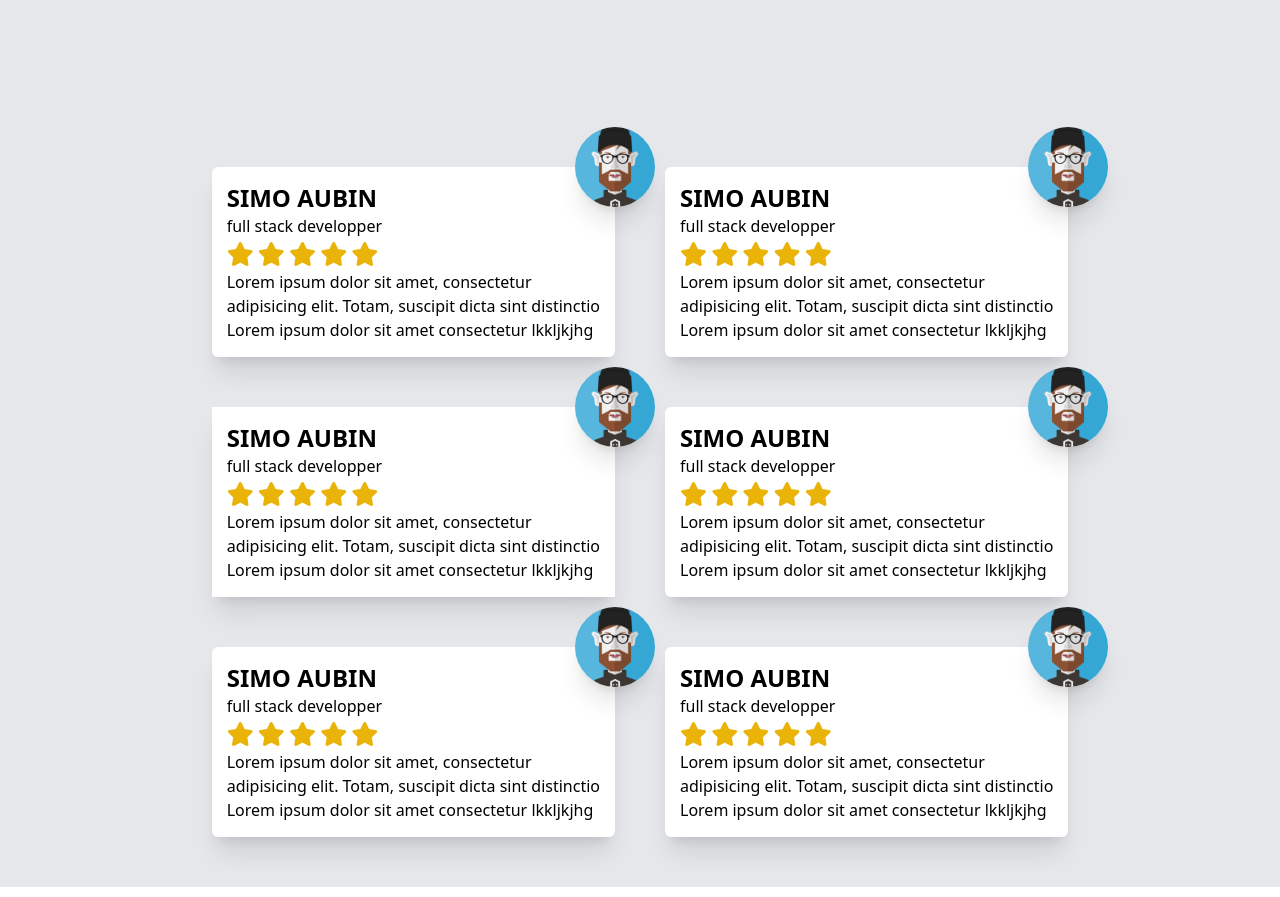
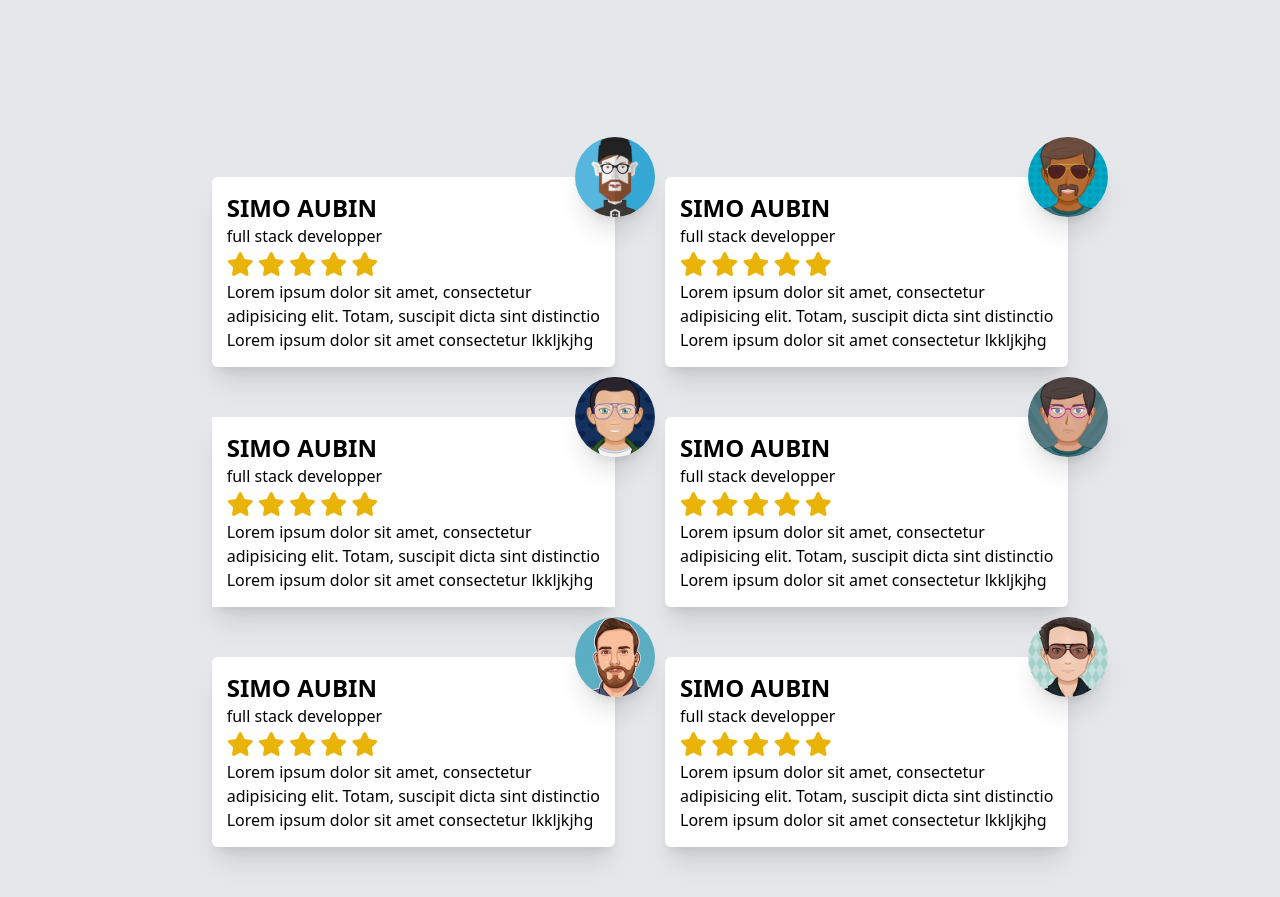
Before and after one commit to boris2442/galeriesimodev, a website: page src/index.html in a window 1280 px wide. Shown: the part 5303-6200 px from the top of the page. Drawn offline with nearby package versions, Linux system fonts and the light colour scheme.

Commit message:
insertion des images

```diff
--- a/src/index.html
+++ b/src/index.html
@@ -327,20 +327,20 @@
 
 
     <div class="flex gap-[30px]  justify-center">
-<div class="flex flex-col text-center">
+<div class="flex flex-col text-center  border-[1px] border-solid border-black pb-[10px]">
     <img src="/imgs/features-01.jpg" alt="" class=" clip rounded-lg ">
     <h3 class="quality text-center font-bold text-3xl py-[40px] relative">Quality</h3>
     <p class="text-center">Lorem, ipsum dolor sit amet <br> consectetur adipisicing elit. Nihil ipsam <br> quos cum, rerum obcaecati perferendis!</p>
     <button class=" px-[10px] py-[5px] border-[5px] border-solid inline-block w-[150px] mx-auto mt-[20px] rounded-2xl border-red-600 text-2xl text-red-600 font-bold">Lire plus</button>
 </div>
-<div class="flex flex-col text-center">
+<div class="flex flex-col text-center  border-[1px] border-solid border-black pb-[10px]">
     <img src="/imgs/features-02.jpg" alt="" class=" clip bg-gray-200 rounded-lg">
-    <!-- <h3 class=" time text-center font-bold py-[40px] text-3xl relative">kjjkejs,skldkw</h3> -->
+
     <h3 class="heure text-center font-bold text-3xl py-[40px] relative">Time</h3>
     <p class="text-center">Lorem, ipsum dolor sit amet <br> consectetur adipisicing elit. Nihil ipsam <br> quos cum, rerum obcaecati perferendis!</p>
     <button class="  px-[10px] py-[5px] border-[5px] border-solid inline-block w-[150px] mx-auto mt-[20px] rounded-2xl border-blue-300 text-2xl text-blue-300 font-bold">Lire plus</button>
 </div>
-<div class="flex flex-col text-center">
+<div class="flex flex-col text-center border-[1px] border-solid border-black pb-[10px]">
     <img src="/imgs/features-03.jpg" alt="" class="clip rounded-lg">
     <h3 class=" passion text-center py-[40px] text-3xl font-bold relative">Passion</h3>
     <p class="text-center"
@@ -412,10 +412,7 @@
     <!-- ##########3suite section temoignega -->
 
     <section id="galeri" class="bg-gray-200 min-h-[110vh] mx-auto pt-[50px]">
-      <!-- <div class="text-center text-6xl text-blue-400 flex flex-col leading-[0px] gap-[30px]">
-        <i class="fa-solid fa-chevron-down"></i>
-        <i class="fa-solid fa-chevron-down "></i>
-      </div> -->
+
       <div class="relative mx-auto mt-[30px] pb-[200px]">
         <span
           class="text-article uppercase font-bold text-center text-4xl p-[10px] border-black border-[5px] mx-auto absolute justify-center items-center flex ml-[40%]"
@@ -447,7 +444,7 @@
         </div>
         <div class="bg-white p-[15px] rounded-md shadow-xl relative">
           <img
-            src="/imgs/avatar-01.png"
+            src="/imgs/avatar-02.png"
             alt=""
             class="w-[80px] h-[80px] rounded-[50%] absolute top-[-40px] right-[-40px] shadow-xl"
           />
@@ -466,7 +463,7 @@
         </div>
         <div class="bg-white p-[15px] shadow-xl relative">
           <img
-            src="/imgs/avatar-01.png"
+            src="/imgs/avatar-03.png"
             alt=""
             class="w-[80px] h-[80px] rounded-[50%] absolute top-[-40px] right-[-40px] shadow-xl"
           />
@@ -485,7 +482,7 @@
         </div>
         <div class="bg-white p-[15px] rounded-md shadow-xl relative">
           <img
-            src="/imgs/avatar-01.png"
+            src="/imgs/avatar-04.png"
             alt=""
             class="w-[80px] h-[80px] rounded-[50%] absolute top-[-40px] right-[-40px] shadow-xl"
           />
@@ -504,7 +501,7 @@
         </div>
         <div class="bg-white p-[15px] rounded-md shadow-xl relative">
           <img
-            src="/imgs/avatar-01.png"
+            src="/imgs/avatar-05.png"
             alt=""
             class="w-[80px] h-[80px] rounded-[50%] absolute top-[-40px] right-[-40px] shadow-xl"
           />
@@ -523,7 +520,7 @@
         </div>
         <div class="bg-white p-[15px] shadow-xl rounded-md relative">
           <img
-            src="/imgs/avatar-01.png"
+            src="/imgs/avatar-06.png"
             alt=""
             class="w-[80px] h-[80px] rounded-[50%] absolute top-[-40px] right-[-40px] shadow-xl"
           />
```
Also changed, not shown: src/input.css (+6 -6 lines), src/output.css.
